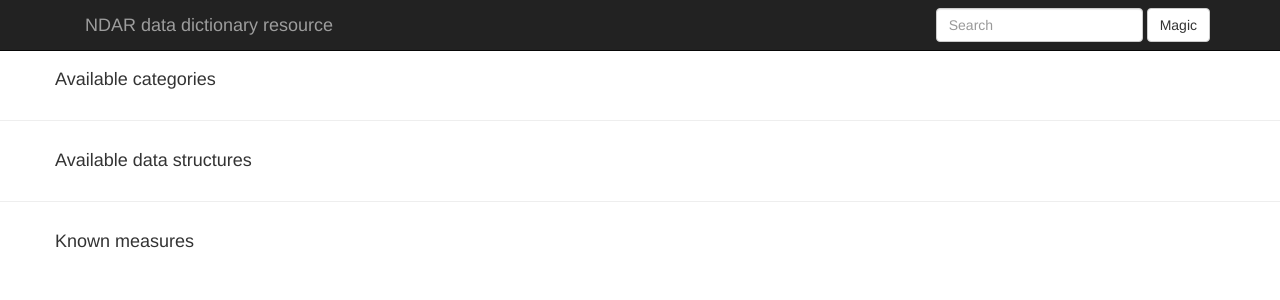
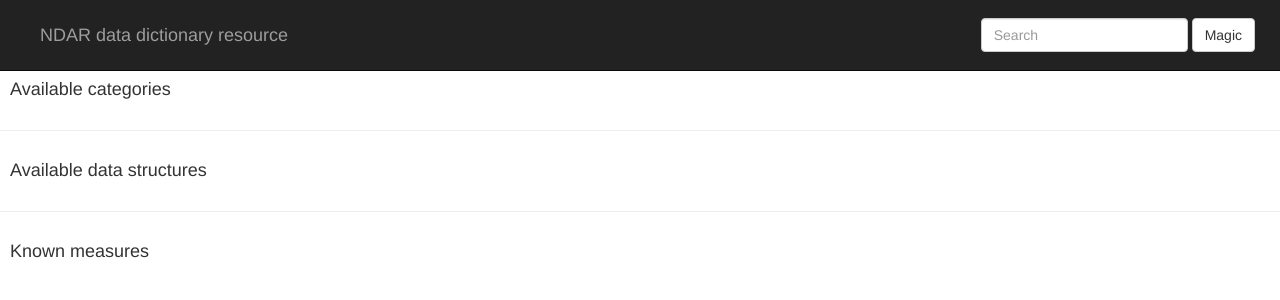
Before and after one commit to BANDA-connect/NDA-sprint, a PHP site: page / in a window 1280 px wide. Shown: the top 300 px of the page. Run offline with PHP 8.4, Linux system fonts and the light colour scheme; data that the repository does not hold is empty; some libraries are stand-ins or nearby versions.

Commit message:
switch to fluid layout

```diff
--- a/REDCap2NDA/NDAR/index.php
+++ b/REDCap2NDA/NDAR/index.php
@@ -36,6 +36,9 @@
       .Archived {
          background-color: MistyRose;
       }
+      .container-fluid {
+         margin: 10px;
+      }
     </style>
 
   </head>
@@ -44,7 +47,7 @@
 
     <div class="navbar navbar-inverse navbar-fixed-top">
       <div class="navbar-inner">
-        <div class="container">
+        <div class="container-fluid">
           <a class="btn btn-navbar" data-toggle="collapse" data-target=".nav-collapse">
             <span class="icon-bar"></span>
             <span class="icon-bar"></span>
@@ -61,21 +64,21 @@
       </div>
     </div>
 
-    <div class="container">
+    <div class="container-fluid">
       <div class="row">
          <h4>Available categories</h4>
          <div id="categories"></div>
       </div>
     </div>
     <hr>
-    <div class="container">
+    <div class="container-fluid">
       <div class="row">
          <h4>Available data structures <span class="small dataname"></span></h4>
          <div id="datastructures"></div>
       </div>
     </div>
     <hr>
-    <div class="container">
+    <div class="container-fluid">
       <div class="row">
          <h4>Known measures <span class="small measurename"></span></h4>
          <div id="content"></div>
```
